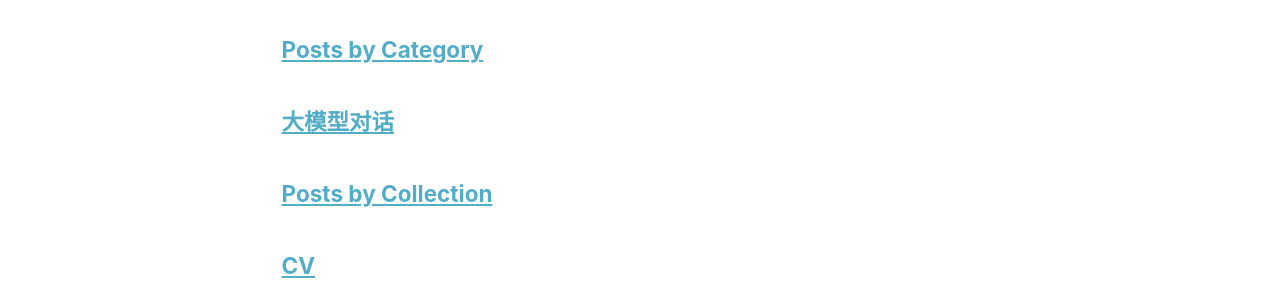
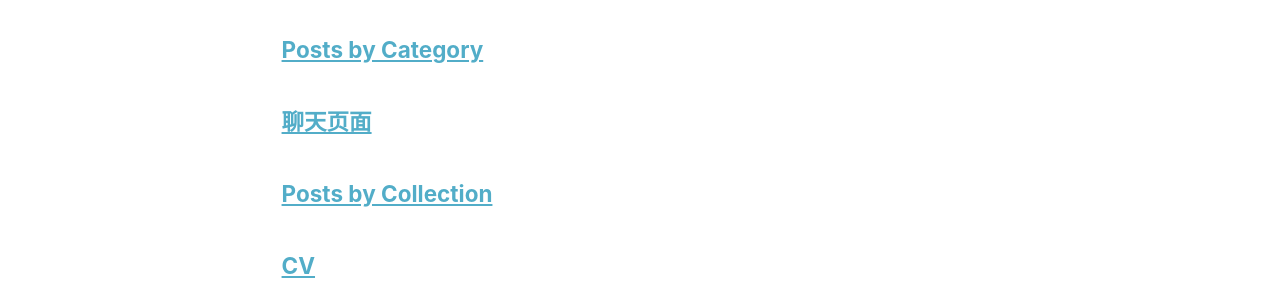
Before and after one commit to CrescentVelvet/crescentvelvet.github.io, a Jekyll site: the page built from _pages/page-archive.html, in a window 1280 px wide. Shown: the part 461-761 px from the top of the page. Built offline with Jekyll 4.4.1, drawn with Linux system fonts in a browser that asks for light colours.

Commit message:
再次尝试编写网页

```diff
--- a/_pages/chat.md
+++ b/_pages/chat.md
@@ -1,6 +1,7 @@
 ---
 layout: default
-title: 大模型对话
+permalink: /chat.html
+title: "聊天页面"
 ---
 
 <div id="chat-container">
```
